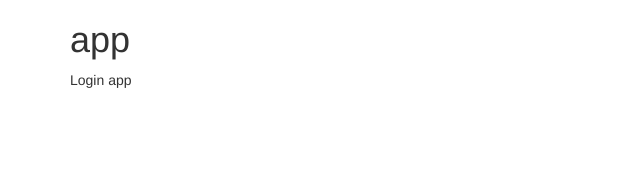
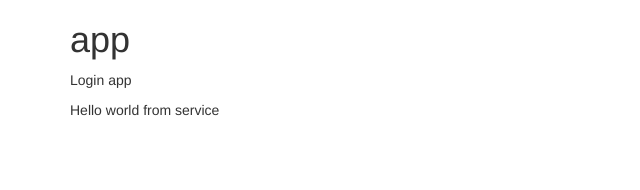
Before and after one commit to jonnyalexbh/api-laravel-angular4, an Angular app: page / in a window 1280 px wide. Shown: the top 190 px of the page, without its empty margins (0-640 px from the left). Built offline with nearby package versions, Linux system fonts and the light colour scheme.

Commit message:
create service

```diff
--- a/src/app/components/login.component.ts
+++ b/src/app/components/login.component.ts
@@ -1,16 +1,21 @@
 import { Component, OnInit } from '@angular/core';
+import { LoginService } from '../services/login.service';
 
 @Component({
   selector: 'app-login',
-  templateUrl: '../views/login.component.html'
+  templateUrl: '../views/login.component.html',
+  providers: [LoginService]
 })
 export class LoginComponent {
 
+  public show_service:string;
   title = 'Login app';
 
-  constructor() { }
+  constructor(
+    private _loginService:LoginService) { }
 
-  ngOnInit() {
+    ngOnInit(){
+      this.show_service = this._loginService.helloWorld();
+    }
+
   }
-
-}
--- a/src/app/services/login.service.ts
+++ b/src/app/services/login.service.ts
@@ -5,4 +5,8 @@ export class LoginService {
 
   constructor() { }
 
+  helloWorld(){
+    return "Hello world from service";
+  }
+
 }
--- a/src/app/views/login.component.html
+++ b/src/app/views/login.component.html
@@ -1,3 +1,2 @@
-<p>
-  {{ title }}
-</p>
+<p> {{ title }} </p>
+<p> {{ show_service }} </p>
```
